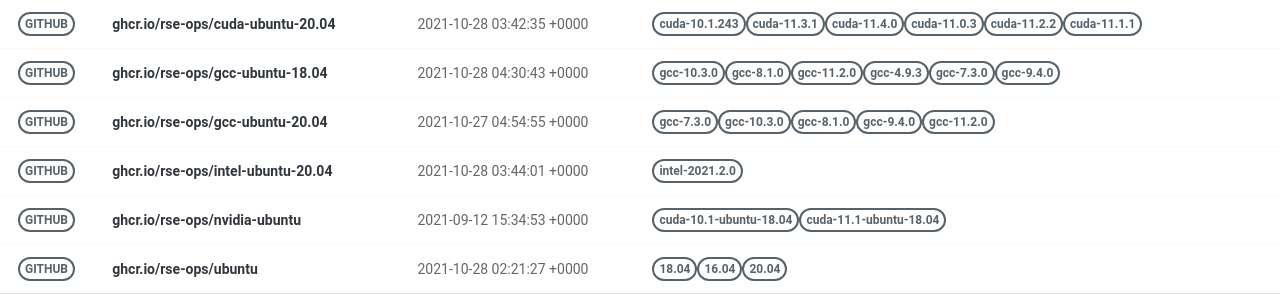
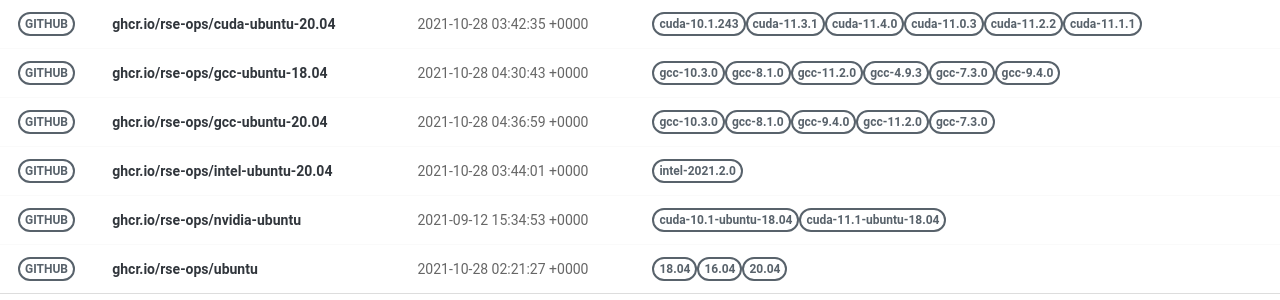
Before and after one commit to rse-ops/docker-images, a Jekyll site: the page built from pages/index.md, in a window 1280 px wide. Shown: the part 228-528 px from the top of the page. Built offline with Jekyll 4.4.1, drawn with Linux system fonts in a browser that asks for light colours; nearby versions of some CDN libraries.

Commit message:
Automated push to update library 2021-10-28

```diff
--- a/_library/ghcr.io-rse-ops-gcc-ubuntu-20.04.md
+++ b/_library/ghcr.io-rse-ops-gcc-ubuntu-20.04.md
@@ -1,14 +1,11 @@
 ---
 layout: container
 name: ghcr.io/rse-ops/gcc-ubuntu-20.04
-updated_at: 2021-10-27 04:54:55.059862
+updated_at: 2021-10-28 04:36:59.743513
 
 
 container_url: https://github.com/orgs/rse-ops/packages/container/package/gcc-ubuntu-20.04
 versions:
- - tag: gcc-7.3.0
-   dockerfile: https://github.com/rse-ops/docker-images/blob/main/ubuntu/gcc/Dockerfile
-   manifest: https://crane.ggcr.dev/manifest/ghcr.io/rse-ops/gcc-ubuntu-20.04:gcc-7.3.0
  - tag: gcc-10.3.0
    dockerfile: https://github.com/rse-ops/docker-images/blob/main/ubuntu/gcc/Dockerfile
    manifest: https://crane.ggcr.dev/manifest/ghcr.io/rse-ops/gcc-ubuntu-20.04:gcc-10.3.0
```
Also changed, not shown: other parts of _library/ghcr.io-rse-ops-gcc-ubuntu-20.04.md (+3 -0 lines).
